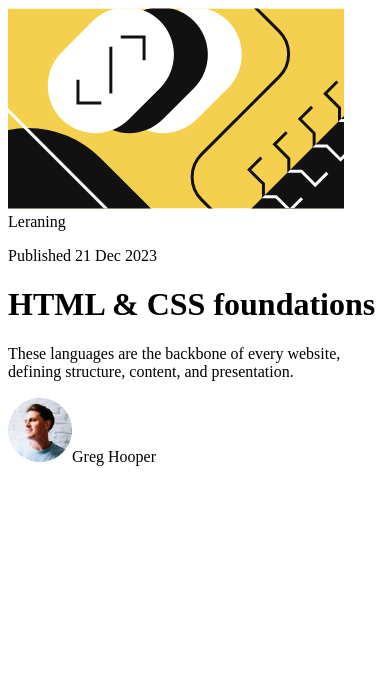
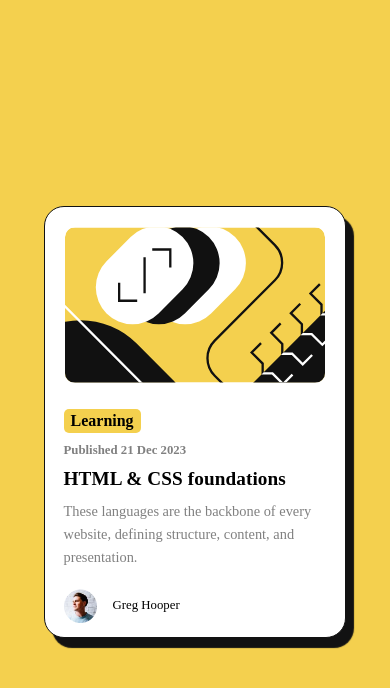
Before and after one commit to jrHernandezH/blog-preview-card-main, a plain HTML site: page index.html in a window 390 px wide. Drawn offline with Linux system fonts and the light colour scheme.

Commit message:
Create and style 'Card' componente
This commit introduces a new 'Card' componente responsible for displaying
a card with a title. The component has been strutured and styled with a
clean and responsive design. The style include a yellow background,
corners, and subtle box shadow for a polished apparence.

-Add 'Card' component
-Aply basic styles: background, border-radius, box-shadow
-Ensure responsiveness for various screen sizes

```diff
--- /dev/null
+++ b/index.css
@@ -0,0 +1,127 @@
+@font-face {
+    font-family: 'Figtree';
+    src: url('./assets/fonts/Figtree-VariableFont_wght.ttf') format('woff2');
+}
+
+body{
+    margin: 0;
+    padding: 0;
+    box-sizing: border-box;
+    font-family: 'Figtree' sans-serif;
+}
+
+.container{
+    width: 100%;
+    height: 100vh;
+    background: hsl(47, 88%, 63%);
+    display: grid;
+    place-items: center;
+}
+
+.container .card{
+    width: 350px;
+    height: auto;
+    background: hsl(0, 0%, 100%);
+    display: flex;
+    flex-direction: column;
+    align-items: center;
+    border: 1px solid hsl(0, 0%,7%);
+    border-radius: 20px;
+    box-shadow: 8px 10px 1px hsl(0, 0%,7%);
+}
+.container .card .card-header{
+    width: 100%;
+    height: auto;
+    display: flex;
+    align-items: center;
+    justify-content: center;
+}
+.container .card .card-header picture{
+    margin: 20px;
+    width: 100%;
+    height: 100%;
+    border-radius: 10px;
+    overflow: hidden;
+    padding: 0;
+}
+.container .card .card-header picture img{
+    width: 100%;
+    height: 100%;
+    object-fit: cover;
+    border-radius: 10px;
+}
+/*Diseño para el cuerpo de la tarjeta*/
+.container .card-body{
+    width: 90%;
+    margin: 2px auto;
+    display: flex;
+    flex-direction: column;
+    align-items: baseline;
+    padding-left: 7px;
+}
+
+.container .card-body .tag{
+    width: auto;
+    padding: 3px 7px;
+    background: hsl(47, 88%, 63%);
+    border-radius: 5px;
+    /*font*/
+    font-weight: 600;
+}
+
+.container .card-body .date{
+    width: auto;
+    color: hsl(0, 0%, 50%);
+    margin: 10px 0;
+    font-size: .8em;
+    font-weight: 600;
+}
+.container .card-body .title{
+    margin: 0;
+    font-size: 1.3em;
+    font-weight: 800;
+    letter-spacing: .1px;
+}
+.container .card-body .title:hover{
+    color: hsl(47, 88%, 63%);
+    cursor: pointer;
+}
+.container .card-body .description{
+    width: 290px;
+    font-size: .9em;
+    color: hsl(0, 0%, 50%);
+    line-height: 1.6em;
+    padding: 0px;
+    margin: 10px 0 12px;
+}
+.container .card-body .perfil{
+    width: 100%;
+    height: auto;
+    display: flex;
+    align-items: center;
+    gap: 15px;
+    margin: 0 0 12px;
+}
+.container .card-body .perfil img{
+    width: 34px;
+    height: 34px;
+    object-fit: contain;
+}
+.container .card-body .perfil span{
+    font-size: .8em;
+    font-weight: 500;
+}
+
+@media (width <= 481px ){
+    .container .card{
+        width: 300px;
+    }
+    .container .card-body .title{
+        font-size: 1.2em;
+    }
+    .container .card-body .description{
+        width: 250px;
+        font-size: .9em;
+        margin-bottom: 20px;
+    }
+}
--- a/index.html
+++ b/index.html
@@ -5,6 +5,7 @@
   <meta name="viewport" content="width=device-width, initial-scale=1.0">
   <link rel="icon" type="image/png" sizes="32x32" href="./assets/images/favicon-32x32.png">
   <title>Frontend Mentor | Blog preview card</title>
+  <link rel="stylesheet" href="index.css">
 </head>
 <body>
   <div class="container">
@@ -15,9 +16,9 @@
         </picture>
       </div>
       <div class="card-body">
-        <span class="tag">Leraning</span>
+        <span class="tag">Learning</span>
         <p class="date">Published 21 Dec 2023</p>
-        <h1 class="tittle">HTML & CSS foundations</h1>
+        <h1 class="title">HTML & CSS foundations</h1>
         <p class="description">These languages are the backbone of every website, defining structure, content, and presentation.</p>
         <div class="perfil"><img src="./assets/images/image-avatar.webp" alt="avatar"><span class="name">Greg Hooper</span></div>
       </div>
```
